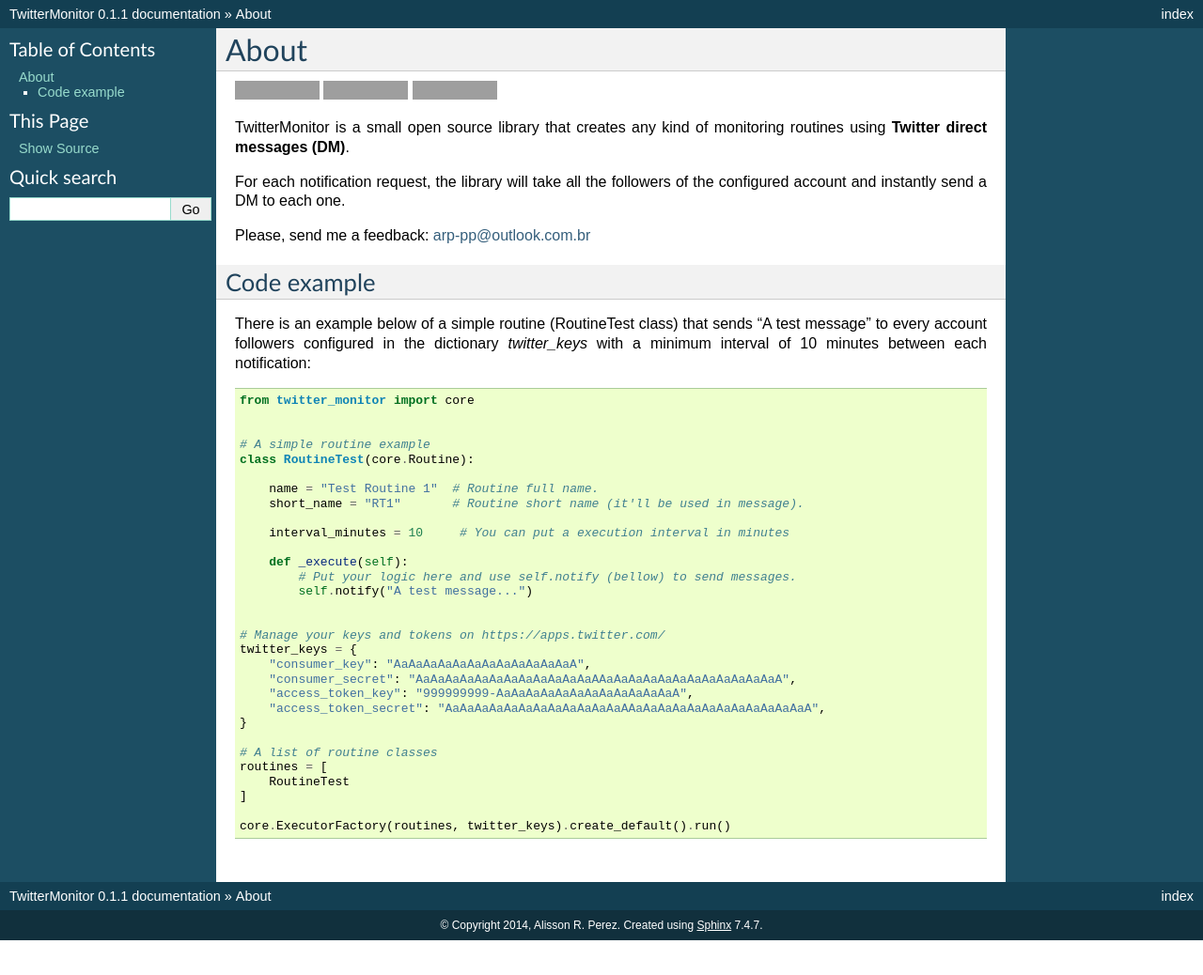
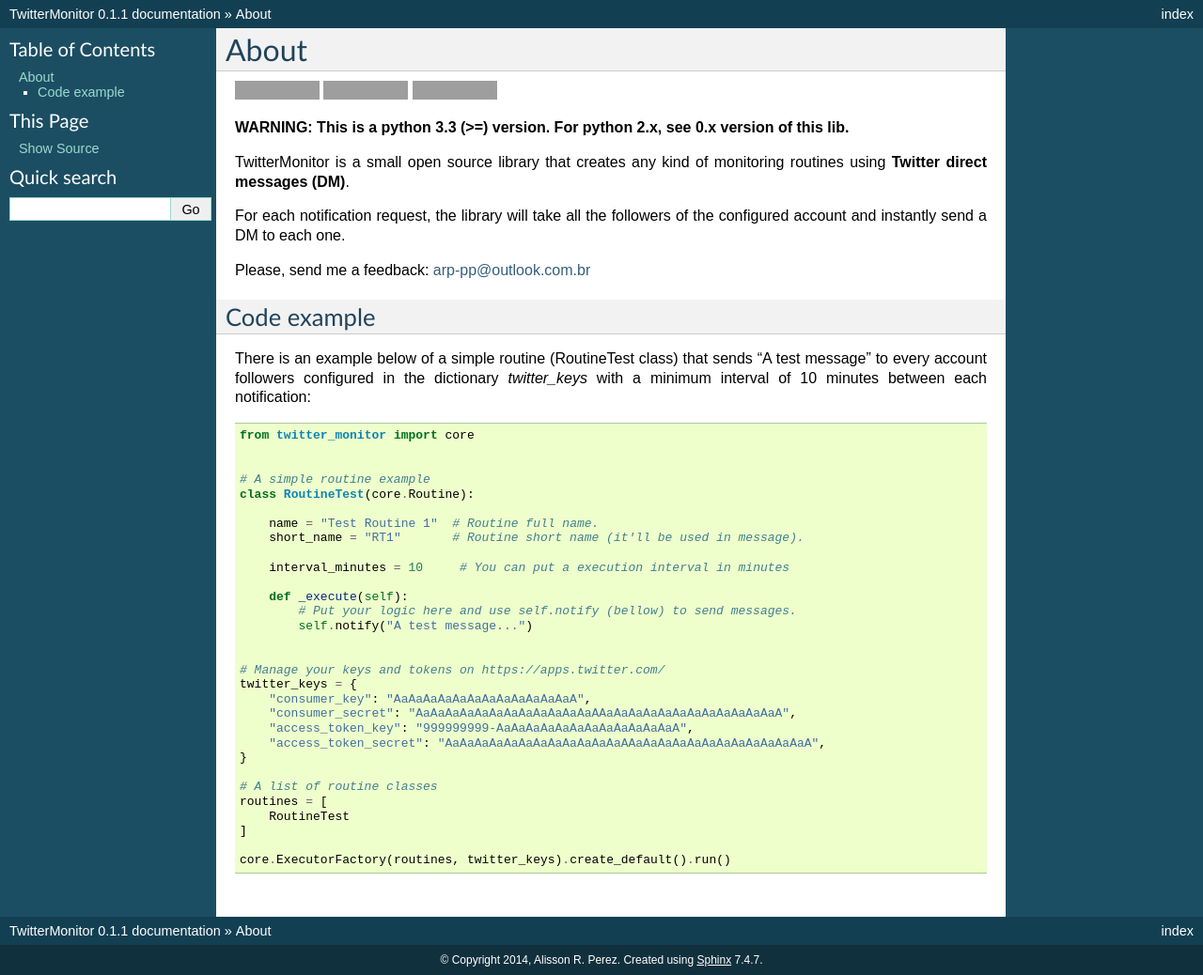
Before and after one commit to alissonperez/TwitterMonitor, a Sphinx documentation site: the page built from docs/about.rst, in a window 1280 px wide. Shown: the whole page at 94% size. Built offline with Sphinx 7.4.7, drawn with Linux system fonts in a browser that asks for light colours; before the commit the page ends 1001 px from its top, so only the background shows below that; grey boxes are pictures that could not be loaded.

Commit message:
Included warning about python 3.3 version support of this lib

```diff
--- a/docs/about.rst
+++ b/docs/about.rst
@@ -9,6 +9,8 @@ About
 
 .. image:: https://readthedocs.org/projects/twittermonitor/badge/?version=1.x.x-py3.x
  :target: https://readthedocs.org/projects/twittermonitor/?badge=1.x.x-py3.x :alt: Documentation Status
+
+**WARNING: This is a python 3.3 (>=) version. For python 2.x, see 0.x version of this lib.**
 
 TwitterMonitor is a small open source library that creates any kind of monitoring routines using **Twitter direct messages (DM)**.
 
```
